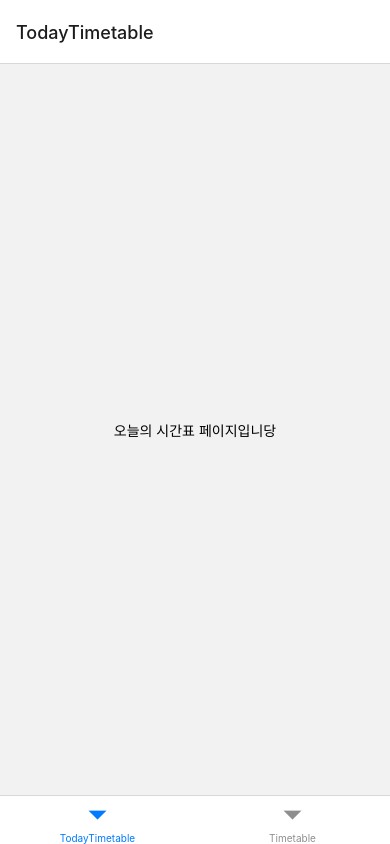
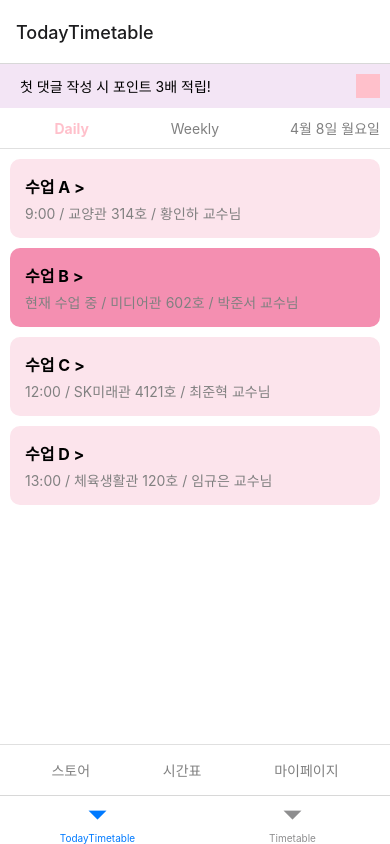
Before and after one commit to DevKor-github/Devkor-teamB-front, a React Native app: screen /Home in a window 390 px wide. Built offline with nearby package versions, Linux system fonts and the light colour scheme.

Commit message:
shell todaytimetable

```diff
--- a/package.json
+++ b/package.json
@@ -16,8 +16,10 @@
     "@react-navigation/stack": "^6.3.29",
     "react": "18.2.0",
     "react-native": "0.74.1",
-    "react-native-safe-area-context": "^4.10.1",
-    "react-native-screens": "^3.31.1"
+    "react-native-gesture-handler": "^2.16.2",
+    "react-native-reanimated": "^3.11.0",
+    "react-native-safe-area-context": "^4.10.5",
+    "react-native-screens": "^3.32.0"
   },
   "devDependencies": {
     "@babel/core": "^7.20.0",
--- a/src/App.tsx
+++ b/src/App.tsx
@@ -6,8 +6,8 @@ import { createBottomTabNavigator } from "@react-navigation/bottom-tabs";
 
 // Screens
 import HomeScreen from './screens/HomeScreen';
-import TodayTimetableScreen from './screens/TodayTimetableScreen';
-import TimetableScreen from './screens/TimetableScreen';
+import TodayTimetableScreen from './screens/TimeTable/TodayTimetableScreen';
+import TimetableScreen from './screens/TimeTable/TimetableScreen';
 import LoginScreen from './screens/LoginScreen';
 
 
@@ -47,6 +47,7 @@ const App: React.FC=()=>{
             component={BottomTab}
             options={{headerShown:false}}
           />
+
         </RootStack.Navigator>
     </NavigationContainer>
   );
--- a/src/screens/TimetableScreen.tsx
+++ b/src/screens/TimeTable/TimetableScreen.tsx
@@ -2,7 +2,7 @@
 import React from "react";
 import {View,Text} from 'react-native'
 import { NativeStackScreenProps } from "@react-navigation/native-stack";
-import { RootStackParamList } from '../App';
+import { RootStackParamList } from '../../App.tsx';
 
 type TimetableScreenProps = NativeStackScreenProps<RootStackParamList,"Timetable">
 
--- /dev/null
+++ b/src/screens/TimeTable/TodayTimetableScreen.tsx
@@ -0,0 +1,156 @@
+import React from "react";
+
+import { NativeStackScreenProps } from "@react-navigation/native-stack";
+import { RootStackParamList } from '../../App.tsx';
+import { StackNavigationProp } from "@react-navigation/stack";
+import { useNavigation } from "@react-navigation/native";
+
+import {
+  SafeAreaView,
+  View,
+  Text,
+  TouchableOpacity,
+  StyleSheet,
+  ScrollView
+} from 'react-native';
+
+type TimetableScreenProps = NativeStackScreenProps<RootStackParamList,"Timetable">
+const lectures = [
+  {id: 'A', time: '9:00', location: '교양관 314호', professor: '황인하 교수님'},
+  {id: 'B', time: '현재 수업 중', location: '미디어관 602호', professor: '박준서 교수님', current: true},
+  {id: 'C', time: '12:00', location: 'SK미래관 4121호', professor: '최준혁 교수님'},
+  {id: 'D', time: '13:00', location: '체육생활관 120호', professor: '임규은 교수님'},
+];
+
+class Today{
+
+
+}
+
+const App = () => {
+  return (
+    <SafeAreaView style={styles.safeArea}>
+      <View style={styles.notification}>
+        <View style={styles.notificationContent}>
+          <Text style={styles.notificationText}>첫 댓글 작성 시 포인트 3배 적립!</Text>
+        </View>
+        <View style={styles.notificationIcon} />
+      </View>
+      <View style={styles.header}>
+        <TouchableOpacity style={styles.headerButtonActive}>
+          <Text style={styles.headerButtonTextActive}>Daily</Text>
+        </TouchableOpacity>
+        <TouchableOpacity style={styles.headerButtonInactive}>
+          <Text style={styles.headerButtonTextInactive}>Weekly</Text>
+        </TouchableOpacity>
+        <Text style={styles.headerDate}>4월 8일 월요일</Text>
+      </View>
+      <ScrollView style={styles.scrollView}>
+        {lectures.map((lecture) => (
+          <TouchableOpacity
+            key={lecture.id}
+            style={[
+              styles.lectureCard,
+              lecture.current && styles.lectureCardCurrent
+            ]}
+          >
+            <Text style={styles.lectureTitle}>수업 {lecture.id} {'>'}</Text>
+            <Text style={styles.lectureDetails}>{lecture.time} / {lecture.location} / {lecture.professor}</Text>
+          </TouchableOpacity>
+        ))}
+      </ScrollView>
+      <View style={styles.footer}>
+        <Text style={styles.footerText}>스토어</Text>
+        <Text style={styles.footerText}>시간표</Text>
+        <Text style={styles.footerText}>마이페이지</Text>
+      </View>
+    </SafeAreaView>
+  );
+};
+
+const styles = StyleSheet.create({
+  safeArea: {
+    flex: 1,
+    backgroundColor: 'white',
+  },
+  notification: {
+    flexDirection: 'row',
+    justifyContent: 'space-between',
+    padding: 10,
+    backgroundColor: '#F3E5F5',
+  },
+  notificationContent: {
+    flexDirection: 'row',
+    alignItems: 'center',
+  },
+  notificationText: {
+    paddingHorizontal: 10,
+    fontSize: 14,
+  },
+  notificationIcon: {
+    width: 24,
+    height: 24,
+    backgroundColor: 'pink',
+  },
+  header: {
+    flexDirection: 'row',
+    justifyContent: 'space-between',
+    alignItems: 'center',
+    padding: 10,
+    borderBottomWidth: 1,
+    borderBottomColor: '#E0E0E0',
+  },
+  headerButtonActive: {
+    flex: 1,
+    alignItems: 'center',
+  },
+  headerButtonInactive: {
+    flex: 1,
+    alignItems: 'center',
+  },
+  headerButtonTextActive: {
+    color: 'pink',
+    fontWeight: 'bold',
+  },
+  headerButtonTextInactive: {
+    color: 'gray',
+  },
+  headerDate: {
+    flex: 1,
+    textAlign: 'right',
+    color: 'gray',
+  },
+  scrollView: {
+    flex: 1,
+    padding: 10,
+  },
+  lectureCard: {
+    backgroundColor: '#FCE4EC',
+    padding: 15,
+    borderRadius: 10,
+    marginBottom: 10,
+  },
+  lectureCardCurrent: {
+    backgroundColor: '#F48FB1',
+  },
+  lectureTitle: {
+    fontWeight: 'bold',
+    fontSize: 16,
+  },
+  lectureDetails: {
+    marginTop: 5,
+    color: 'gray',
+  },
+  footer: {
+    flexDirection: 'row',
+    justifyContent: 'space-around',
+    padding: 15,
+    borderTopWidth: 1,
+    borderTopColor: '#E0E0E0',
+  },
+  footerText: {
+    color: 'gray',
+  },
+});
+
+export default App;
--- a/src/screens/TodayTimetableScreen.tsx
+++ /dev/null
@@ -1,17 +0,0 @@
-// TodayTimetableScreen.tsx
-import React from "react";
-import {View,Text} from 'react-native'
-import { NativeStackScreenProps } from "@react-navigation/native-stack";
-import { RootStackParamList } from '../App';
-
-type TodayTimetableScreenProps = NativeStackScreenProps<RootStackParamList,"TodayTimetable">
-
-function TodayTimetableScreen({navigation}:TodayTimetableScreenProps){
-    return (
-        <View style={{flex: 1,alignItems:"center",justifyContent:"center"}}>
-            <Text>오늘의 시간표 페이지입니당</Text>
-        </View>
-    );
-};
-
-export default TodayTimetableScreen;
--- a/tsconfig.json
+++ b/tsconfig.json
@@ -1,3 +1,7 @@
 {
-  "extends": "@react-native/typescript-config/tsconfig.json"
+  "extends": "@react-native/typescript-config/tsconfig.json",
+  "compilerOptions": {
+    "jsx": "react",
+    // other options...
+  }
 }
```
Also changed, not shown: src/screens/TimeTable/ClassDetailed.tsx (added), 5 other files (tests, documents, lock files or other folders).
